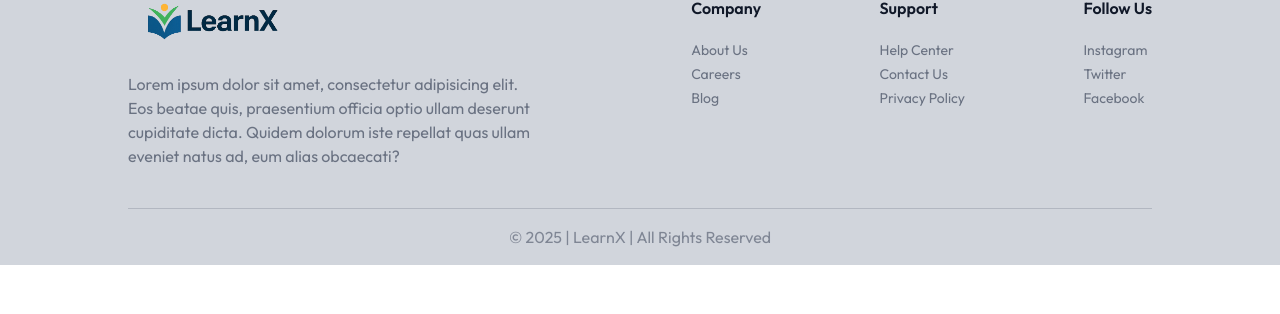
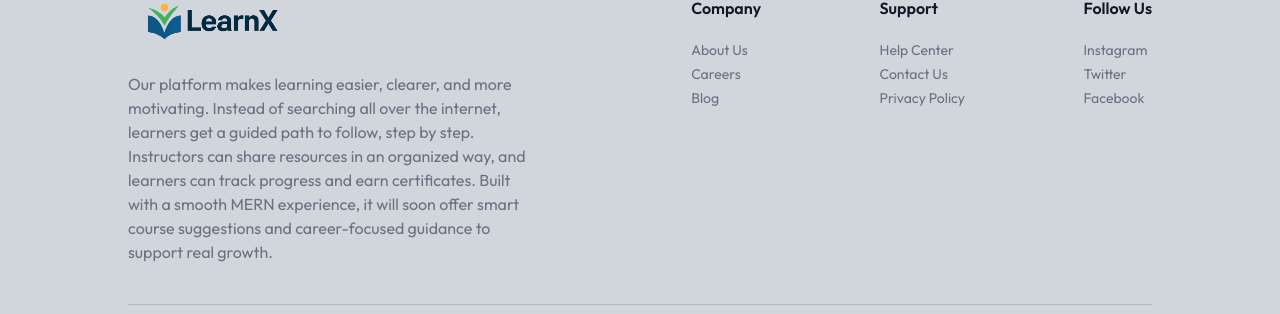
Before and after one commit to arnab-das11/RASS_Project, a React (Vite) app in the folder Frontend/: page / in a window 1280 px wide. Shown: the part 2406-2720 px from the top of the page. Before the commit the page ends 2671 px from the top, so only its background shows below. Built offline with nearby package versions, Linux system fonts and the light colour scheme.

Commit message:
new feedback section container added

```diff
--- a/Frontend/src/components/Footer.jsx
+++ b/Frontend/src/components/Footer.jsx
@@ -10,9 +10,7 @@ const Footer = () => {
         <div>
           <img src={logo} alt="logo" className="w-32 sm:w-44" />
           <p className="max-w-[410px] mt-6">
-            Lorem ipsum dolor sit amet, consectetur adipisicing elit. Eos beatae quis,
-            praesentium officia optio ullam deserunt cupiditate dicta. Quidem dolorum
-            iste repellat quas ullam eveniet natus ad, eum alias obcaecati?
+            Our platform makes learning easier, clearer, and more motivating. Instead of searching all over the internet, learners get a guided path to follow, step by step. Instructors can share resources in an organized way, and learners can track progress and earn certificates. Built with a smooth MERN experience, it will soon offer smart course suggestions and career-focused guidance to support real growth.
           </p>
         </div>
 
--- a/Frontend/src/components/HeroSection.jsx
+++ b/Frontend/src/components/HeroSection.jsx
@@ -44,22 +44,21 @@ const HeroSection = () => {
 
       <div className="grid grid-cols-1 sm:grid-cols-2 lg:grid-cols-4 gap-10 justify-items-center">
         {mentors.map((mentor, index) => (
-          <motion.div
-            key={index}
-            whileHover={{ scale: 1.05 }}
+          <motion.div key={index}
+            whileHover={{ scale: 1.06 }}
             transition={{ type: "spring", stiffness: 250, damping: 15 }}
             initial={{ opacity: 0, y: 30 }}
             animate={{ opacity: 1, y: 0 }}
-            className="relative group bg-white rounded-2xl shadow-lg overflow-hidden hover:shadow-2xl transition-all duration-300 aspect-square w-72">
-
-            <img
-              src={mentor.image}
-              alt={mentor.name}
+            className="relative group bg-white rounded-2xl shadow-lg overflow-hidden
+                       transition-all duration-500 aspect-square w-72
+                       hover:shadow-[0_0_25px_rgba(59,130,246,0.5)]">
+            <img src={mentor.image} alt={mentor.name}
               className="w-full h-full object-cover group-hover:scale-110 transition-transform duration-500"/>
 
-            <div className="absolute inset-0 bg-gradient-to-t from-black/70 via-black/30 to-transparent opacity-0 group-hover:opacity-100 transition-opacity duration-500" />
+            <div className="absolute inset-0 bg-gradient-to-t from-black/70 via-black/30 to-transparent  opacity-0 group-hover:opacity-100 transition-opacity duration-500" />
 
-            <div className="absolute inset-0 flex flex-col items-center justify-end text-center p-6 pb-8 opacity-0 group-hover:opacity-100 translate-y-4 group-hover:translate-y-0 transition-all duration-500">
+            <div className="absolute inset-0 flex flex-col items-center justify-end text-center  p-6 pb-8 opacity-0 group-hover:opacity-100 translate-y-4
+                            group-hover:translate-y-0 transition-all duration-500">
               <h2 className="text-xl font-semibold text-white mb-1">
                 {mentor.name}
               </h2>
```
